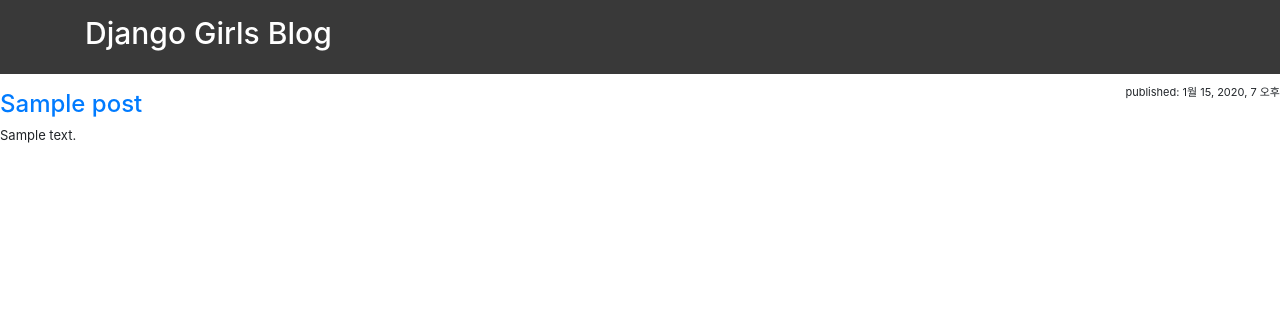
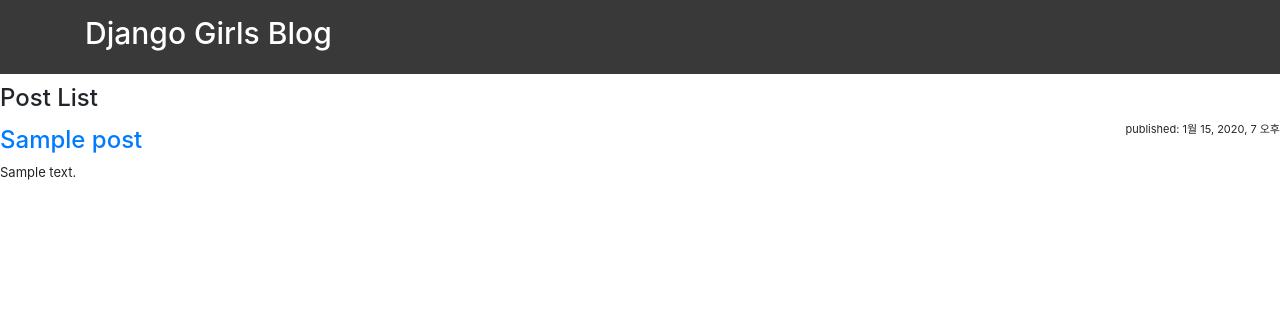
Before and after one commit to seokjaehong/Djangogirls-Tutorial, a Django app: page /1/ in a window 1280 px wide. Shown: the top 334 px of the page. Run offline with Django 3.2, Linux system fonts and the light colour scheme; tables that the repository leaves empty hold one stand-in row (values such as "Sample post"); some libraries are stand-ins or nearby versions.

Commit message:
block title 추가

```diff
--- a/django/templates/base.html
+++ b/django/templates/base.html
@@ -17,6 +17,7 @@
     </div>
 </div>
 <div class="contrainer">
+    <h2>{% block title %}{% endblock %}</h2>
     {% block content %}
     {% endblock %}
 </div>
--- a/django/templates/blog/post_detail.html
+++ b/django/templates/blog/post_detail.html
@@ -1,4 +1,6 @@
 {% extends 'base.html' %}
+
+{% block title %}Post List{% endblock %}
 
 {% block content %}
     <div class="post">
```
